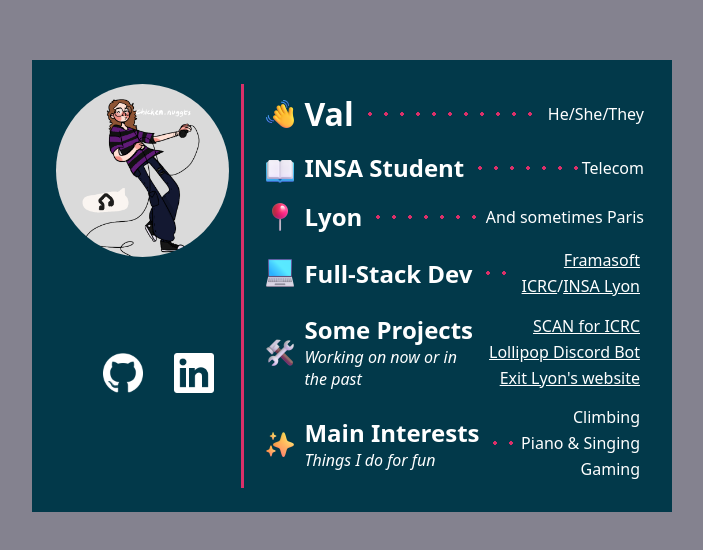
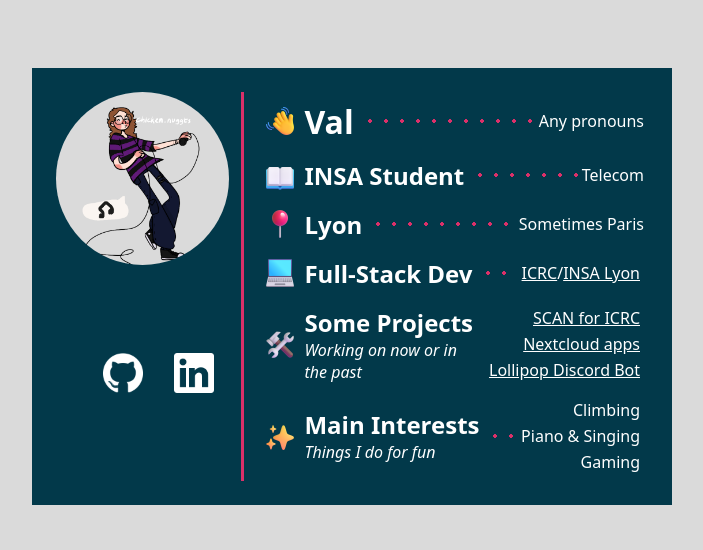
Before and after one commit to vqlion/vqlion.github.io, a plain HTML site: page index.html in a window 1280 px wide. Shown: the part 114-664 px from the top of the page, without its empty margins (288-991 px from the left). Drawn offline with Linux system fonts and the light colour scheme.

Commit message:
Update index.html

```diff
--- a/index.html
+++ b/index.html
@@ -31,7 +31,7 @@
                             <h1>Val</h1>
                         </div>
                         <div class="dots"></div>
-                        <p>He/She/They</p>
+                        <p>Any pronouns</p>
                     </div>
                     <div>
                         <div class="with-emoji">
@@ -47,7 +47,7 @@
                             <h2>Lyon</h2>
                         </div>
                         <div class="dots"></div>
-                        <p>And sometimes Paris</p>
+                        <p>Sometimes Paris</p>
                     </div>
                     <div>
                         <div class="with-emoji">
@@ -56,7 +56,6 @@
                         </div>
                         <div class="dots"></div>
                         <ul>
-                            <li><a href="https://framasoft.org">Framasoft</a></li>
                             <li><a href="https://www.icrc.org">ICRC</a>/<a href="https://www.insa-lyon.fr/">INSA Lyon</a></li>
                         </ul>
                     </div>
@@ -71,8 +70,8 @@
                         <div class="dots"></div>
                         <ul>
                             <li><a href="https://github.com/org-SCAN/website">SCAN for ICRC</a></li>
+                            <li><a href="https://apps.nextcloud.com/?maintainer=vql">Nextcloud apps</a></li>
                             <li><a href="https://github.com/vqlion/Lollipop-discord-bot">Lollipop Discord Bot</a></li>
-                            <li><a href="https://exitlyon.fr">Exit Lyon's website</a></li>
                         </ul>
                     </div>
                     <div>
--- a/styles/style.css
+++ b/styles/style.css
@@ -15,7 +15,7 @@
 }
 
 body {
-    background-color: #84828F;
+    background-color: #dadada;
 }
 
 * {
```
